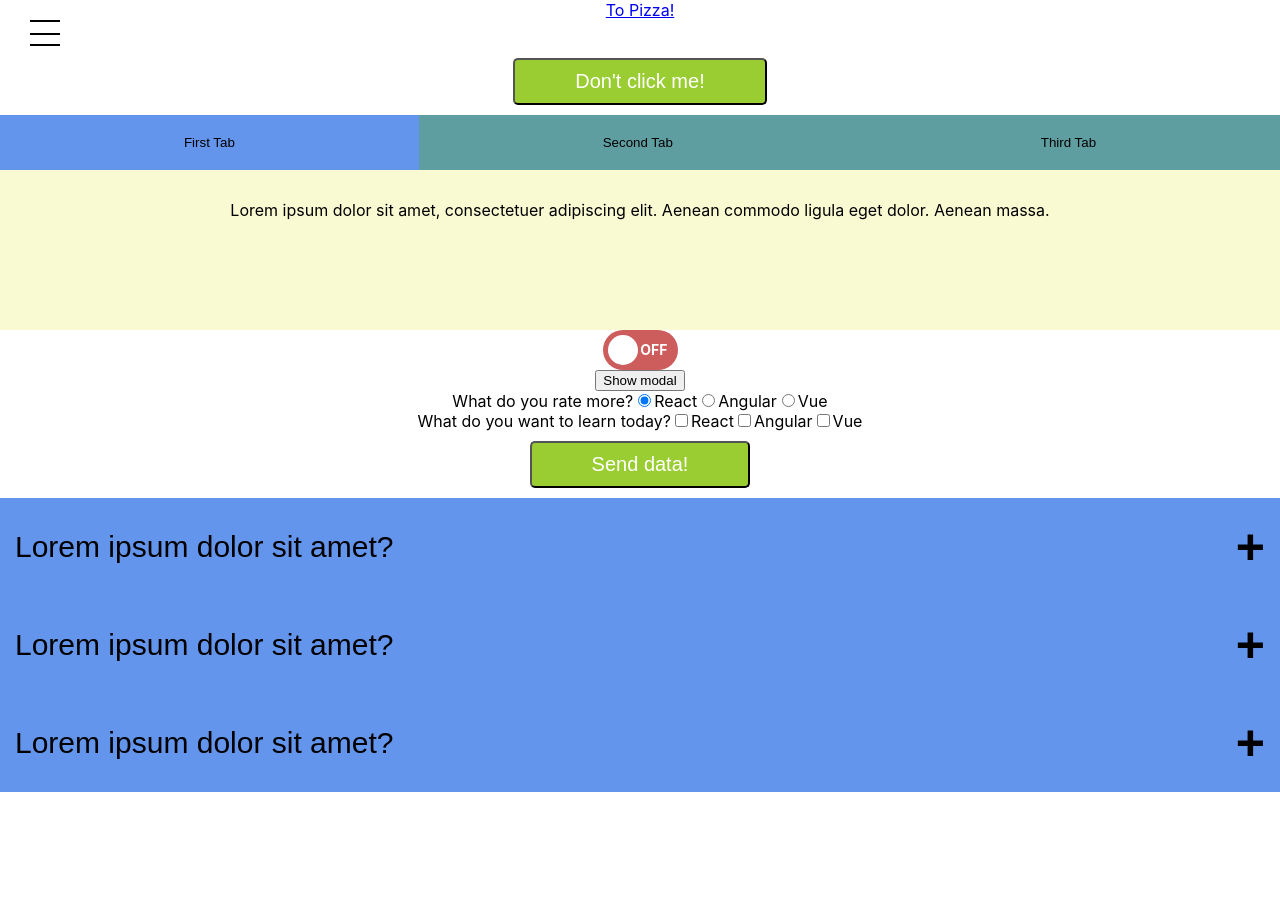
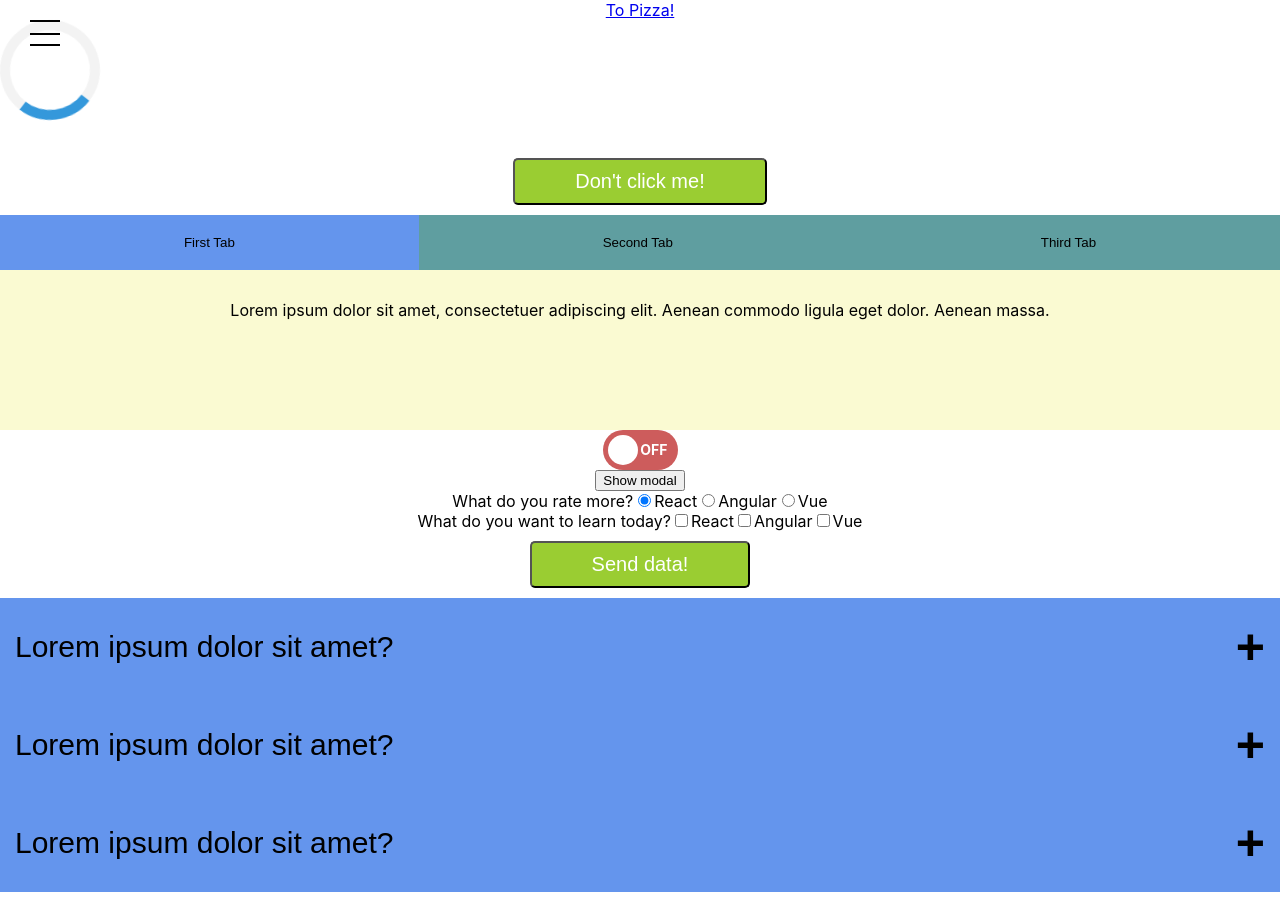
Before and after one commit to j7amo/frontend-cookbook, a React (Create React App) app: page / in a window 1280 px wide. Before the commit the page ends 820 px from the top, so only its background shows below. Built offline with nearby package versions, Linux system fonts and the light colour scheme.

Commit message:
feat: add LoaderSpinner component

```diff
--- a/src/App.js
+++ b/src/App.js
@@ -22,6 +22,7 @@ import Breadcrumbs from './components/Breadcrumbs/Breadcrumbs';
 import Topping from './components/Breadcrumbs/Topping/Topping';
 import Form from './components/Form/Form';
 import Toast from './components/Toast/Toast';
+import LoaderSpinner from "./components/LoaderSpinner/LoaderSpinner";
 
 const tabsData = [
 	{
@@ -130,6 +131,7 @@ function App() {
 					<Route path="/" element={<Link to="/pizza">To Pizza!</Link>} />
 				</Routes>
 			</Router>
+			<LoaderSpinner />
 			<header className="App-header">
 				<HamburgerMenu
 					isMenuOpen={isHamburgerMenuOpen}
--- a/src/components/Button/Button.jsx
+++ b/src/components/Button/Button.jsx
@@ -77,7 +77,7 @@ const Button = (props) => {
 			{/*<button onClick={() => console.log('Button clicked!')}>*/}
 			{/*с помощью специального свойства объекта props "children" можно прокидывать любое содержимое*/}
 			{/*часто это просто текстовое содержимое*/}
-			{props.children}
+			{children}
 		</button>
 	);
 };
--- /dev/null
+++ b/src/components/LoaderSpinner/LoaderSpinner.js
@@ -0,0 +1,13 @@
+import React from 'react';
+import styles from './LoaderSpinner.module.scss';
+
+// напишем компонент, который будет представлять собой "спиннер" / "лоадер"
+// и использоваться при загрузке чего-то в UI (например, мы получаем какие-то данные с бэка и пока не можем отрисовать интерфейс)
+const LoaderSpinner = () => {
+	return (
+		// компонент очень простой и будет состоять из одного единственного элемента
+		<div className={styles.loaderSpinner} />
+	);
+};
+
+export default LoaderSpinner;
--- /dev/null
+++ b/src/components/LoaderSpinner/LoaderSpinner.module.scss
@@ -0,0 +1,19 @@
+// опишем внешний вид
+.loaderSpinner {
+	width: 80px; // нам нужен квадрат, поэтому задаём одинаковые ширину и высоту
+	height: 80px;
+	border: 10px solid #f3f3f3; // задаём границу квадрата для того, чтобы у нас было что-то типа дорожки, по которой "ездит" сектор нашего импровизированного круга
+	border-top: 10px solid #3498db; // для одной из сторон квадрата задаём другой цвет, эта сторона будет имитировать подвижный сектор круга
+	border-radius: 50%; // делаем из квадрата круг с помощью старого трюка с border-radius: 50%;
+	animation: spin 1s linear infinite; // и наконец анимируем
+}
+
+// опишем саму анимацию с помощью @правила keyframes (не забываем написать название правила - spin)
+@keyframes spin {
+	0% {
+		transform: rotate(0deg); // в начальном положении у нас ещё элемент не повернулся
+	}
+	100% {
+		transform: rotate(360deg); // в конечном положении он совершил полный оборот
+	}
+}
```
